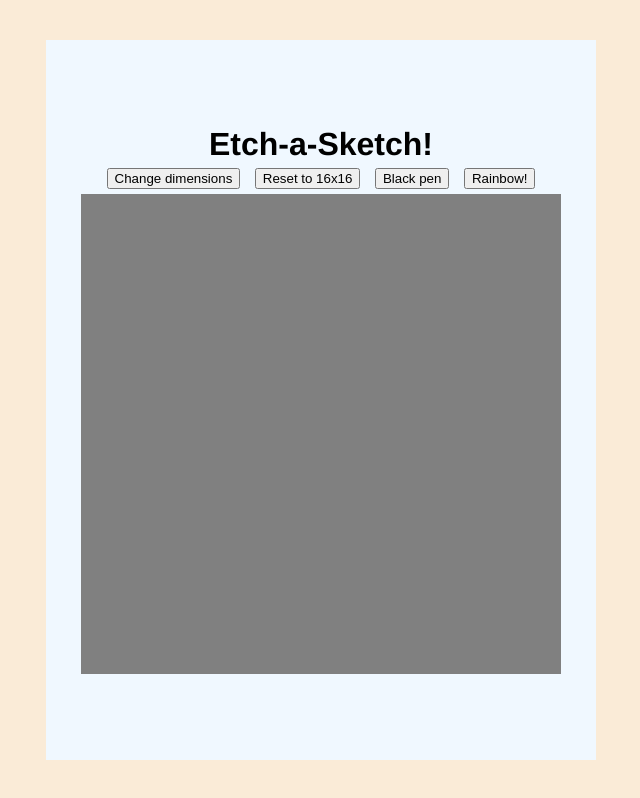
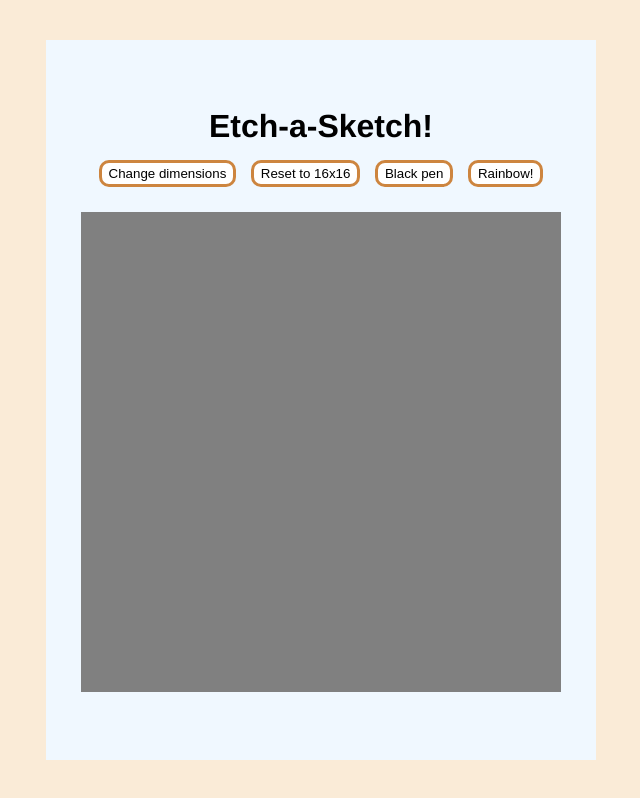
Before and after one commit to Herblawunf/Etch-a-Sketch, a plain HTML site: page index.html in a window 1280 px wide. Shown: the whole page, without its empty margins (319-959 px from the left). Drawn offline with Linux system fonts and the light colour scheme.

Commit message:
feat: Make UI changes, including buttons and margins

```diff
--- a/styles.css
+++ b/styles.css
@@ -13,6 +13,7 @@ body {
 h1 {
     margin: 0;
     padding: 0;
+    margin-bottom: 10px;
 }
 
 .box {
@@ -33,6 +34,7 @@ h1 {
     width: 480px;
     height: 480px;
     flex-wrap: wrap;
+    margin-top: 20px;
 }
 
 .grid {
@@ -45,4 +47,10 @@ h1 {
 
 button {
     margin: 5px;
+    padding: 3px;
+    padding-left: 7px;
+    padding-right: 7px;
+    border: 3px solid peru;
+    border-radius: 10px;
+    background-color: white;
 }
```
